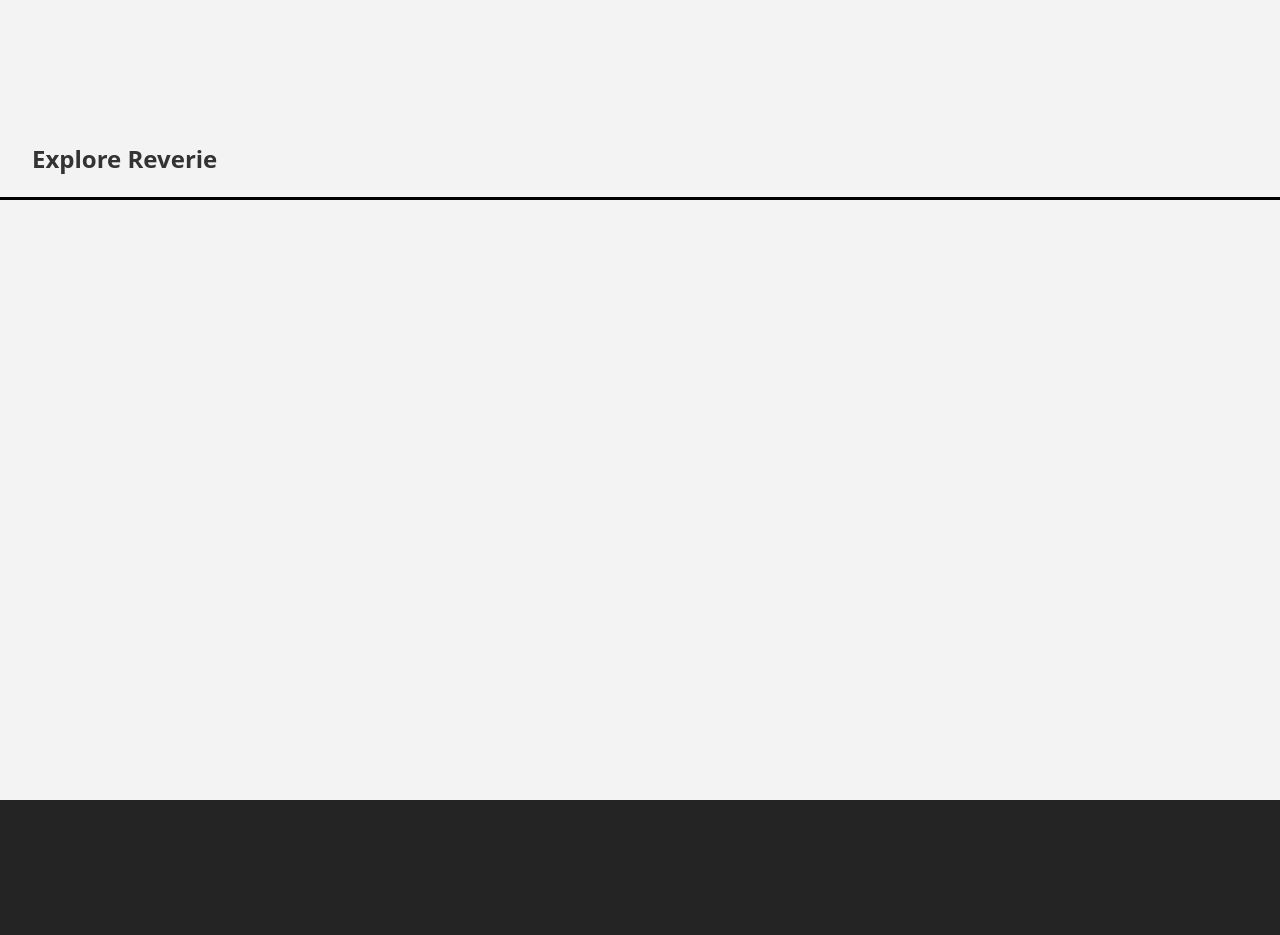
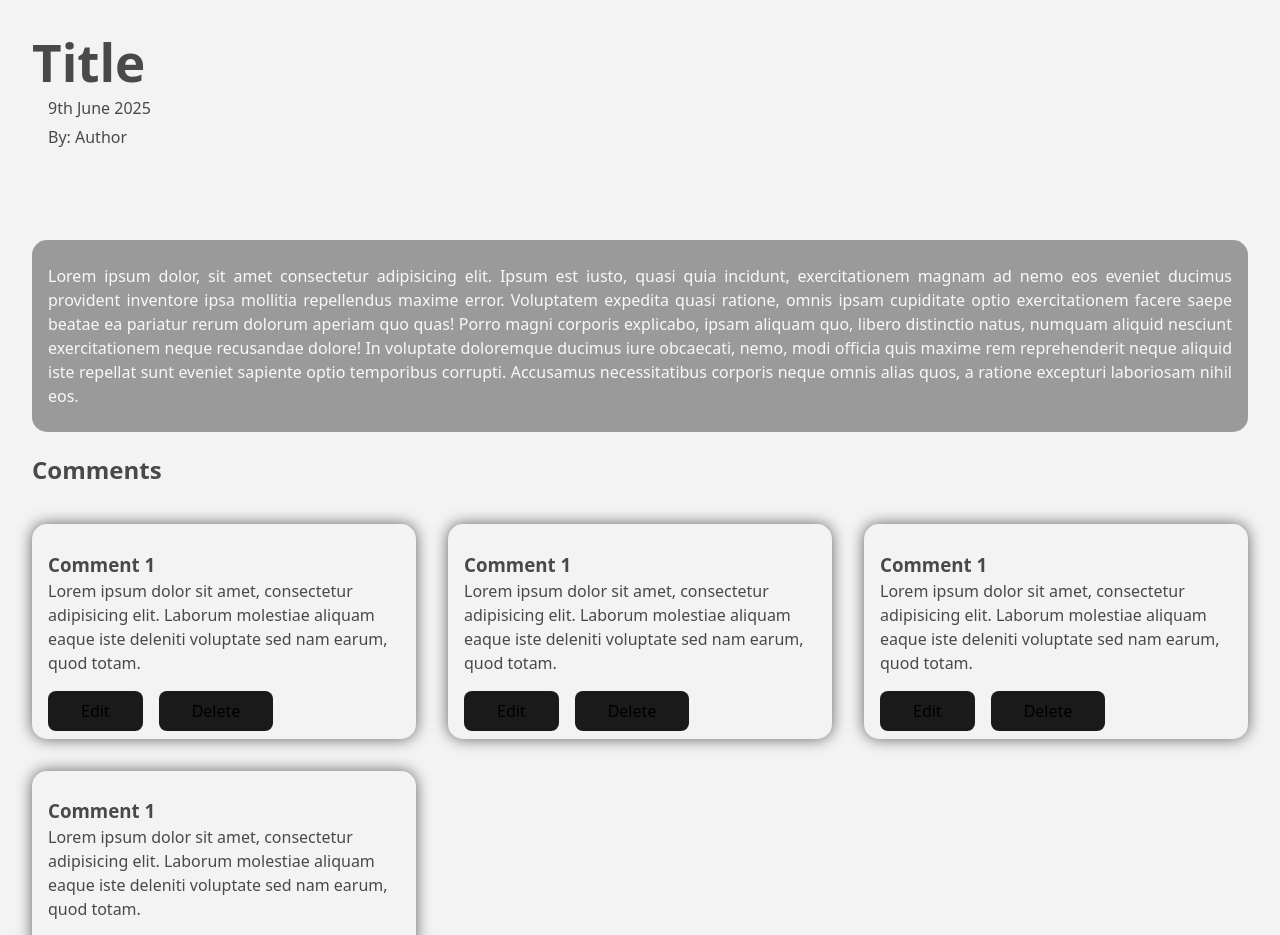
Before and after one commit to Dev-Dul/Reverie, a React (Vite) app: page / in a window 1280 px wide. Shown: the top 935 px of the page. Before the commit the page ends 800 px from the top, so only its background shows below. Built offline with nearby package versions, Linux system fonts and the light colour scheme.

Commit message:
skeleton post component built

```diff
--- /dev/null
+++ b/src/components/post.jsx
@@ -0,0 +1,57 @@
+import styles from '../styles/post.module.css';
+
+function Post(){
+    return (
+      <div className={styles.wrapper}>
+        <div className={styles.text}>
+          <div className={styles.header}>
+            <h1>Title</h1>
+            <p className="date">9th June 2025</p>
+            <p className="author">By: Author</p>
+          </div>
+          <div className={styles.body}>
+             <p>Lorem ipsum dolor, sit amet consectetur adipisicing elit. Ipsum est iusto, quasi quia incidunt, exercitationem magnam ad nemo eos eveniet ducimus provident inventore ipsa mollitia repellendus maxime error. Voluptatem expedita quasi ratione, omnis ipsam cupiditate optio exercitationem facere saepe beatae ea pariatur rerum dolorum aperiam quo quas! Porro magni corporis explicabo, ipsam aliquam quo, libero distinctio natus, numquam aliquid nesciunt exercitationem neque recusandae dolore! In voluptate doloremque ducimus iure obcaecati, nemo, modi officia quis maxime rem reprehenderit neque aliquid iste repellat sunt eveniet sapiente optio temporibus corrupti. Accusamus necessitatibus corporis neque omnis alias quos, a ratione excepturi laboriosam nihil eos.</p>
+          </div>
+        </div>
+        <div className={styles.comments}>
+            <h2>Comments</h2>
+            <div className={styles.comms}>
+                <div className={styles.comm}>
+                    <h3>Comment 1</h3>
+                    <p>Lorem ipsum dolor sit amet, consectetur adipisicing elit. Laborum molestiae aliquam eaque iste deleniti voluptate sed nam earum, quod totam.</p>
+                    <div className={styles.action}>
+                        <button>Edit</button>
+                        <button>Delete</button>
+                    </div>
+                </div>
+                <div className={styles.comm}>
+                    <h3>Comment 1</h3>
+                    <p>Lorem ipsum dolor sit amet, consectetur adipisicing elit. Laborum molestiae aliquam eaque iste deleniti voluptate sed nam earum, quod totam.</p>
+                    <div className={styles.action}>
+                        <button>Edit</button>
+                        <button>Delete</button>
+                    </div>
+                </div>
+                <div className={styles.comm}>
+                    <h3>Comment 1</h3>
+                    <p>Lorem ipsum dolor sit amet, consectetur adipisicing elit. Laborum molestiae aliquam eaque iste deleniti voluptate sed nam earum, quod totam.</p>
+                    <div className={styles.action}>
+                        <button>Edit</button>
+                        <button>Delete</button>
+                    </div>
+                </div>
+                <div className={styles.comm}>
+                    <h3>Comment 1</h3>
+                    <p>Lorem ipsum dolor sit amet, consectetur adipisicing elit. Laborum molestiae aliquam eaque iste deleniti voluptate sed nam earum, quod totam.</p>
+                    <div className={styles.action}>
+                        <button>Edit</button>
+                        <button>Delete</button>
+                    </div>
+                </div>
+            </div>
+        </div>
+      </div>
+    );
+}
+
+export default Post;
--- a/src/index.css
+++ b/src/index.css
@@ -4,7 +4,7 @@
   font-weight: 400;
 
   color-scheme: light dark;
-  color: rgba(255, 255, 255, 0.87);
+  color: rgba(0, 0, 0, 0.7);
   background-color: #242424;
 
   font-synthesis: none;
--- a/src/main.jsx
+++ b/src/main.jsx
@@ -3,10 +3,10 @@
 import './index.css'
 import App from './App.jsx'
 import Home from './components/home.jsx'
-import Blog from './components/blog.jsx'
+import Post from './components/post.jsx'
 
 createRoot(document.getElementById('root')).render(
   <StrictMode>
-    <Blog />
+    <Post />
   </StrictMode>,
 )
--- /dev/null
+++ b/src/styles/post.module.css
@@ -0,0 +1,94 @@
+*{
+    box-sizing: border-box;
+}
+
+.wrapper{
+    min-height: 100vh;
+    width: 100%;
+    padding: 0rem 2rem;
+}
+
+.text{
+    width: 100%;
+}
+
+.header{
+    height: 30vh;
+    width: 100%;
+    display: flex;
+    align-items: flex-start;
+    justify-content: flex-start;
+    flex-direction: column;
+    position: fixed;
+    top: 0;
+}
+
+.header h1{
+    margin-bottom: 0;
+}
+
+.header p{
+    margin: 5px 0;
+    margin-left: 1rem;
+}
+
+.header p:nth-of-type(2), .comm p{
+    margin-top: 0;
+}
+
+.body{
+    color: #f8f8f8;
+    padding: 0.5rem 1rem;
+    background: #9b9a9a;
+    border-radius: 15px;
+    margin-top: 30vh;
+}
+
+.body p{
+    text-align: justify;
+}
+
+.comments{
+    text-align: left;
+}
+
+.comms{
+    height: auto;
+    width: 100%;
+    display: grid;
+    padding: 1rem 0;
+    gap: 2rem;
+    grid-template-columns: repeat(2, 1fr);
+}
+
+.comm{
+    display: flex;
+    align-items: flex-start;
+    justify-content: center;
+    flex-direction: column;
+    padding: 0.5rem 1rem;
+    border-radius: 15px;
+    box-shadow: 0px 0px 15px rgba(0, 0, 0, 0.6);
+}
+
+.comm h3{
+    margin-bottom: 0;
+}
+
+
+.action{
+    width: 50%;
+    display: grid;
+    grid-template-columns: repeat(2, 1fr);
+    column-gap: 1rem;
+}
+
+.action button{
+    padding: 0.5rem 2rem;
+}
+
+@media screen and (min-width: 768px){
+    .comms{
+        grid-template-columns: repeat(3, 1fr);
+    }
+}
```
